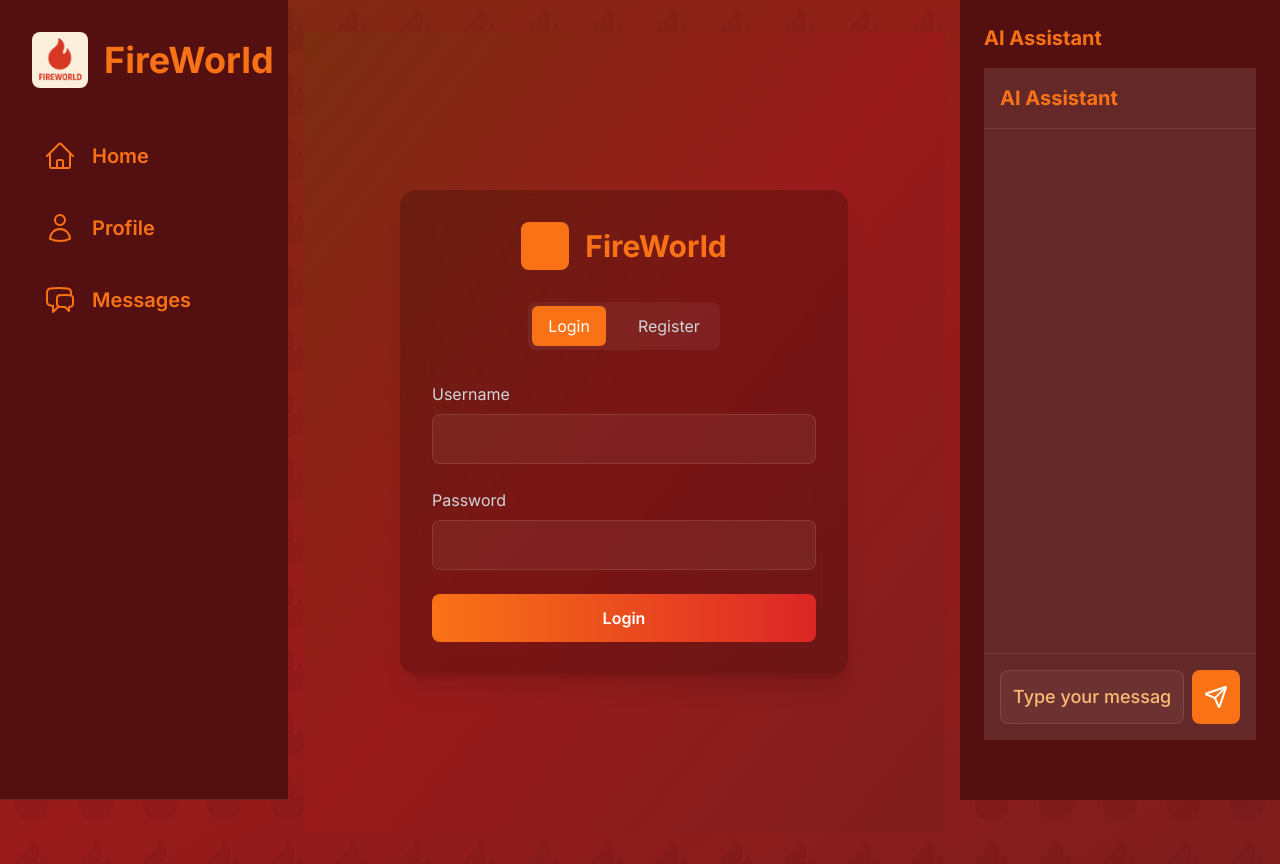
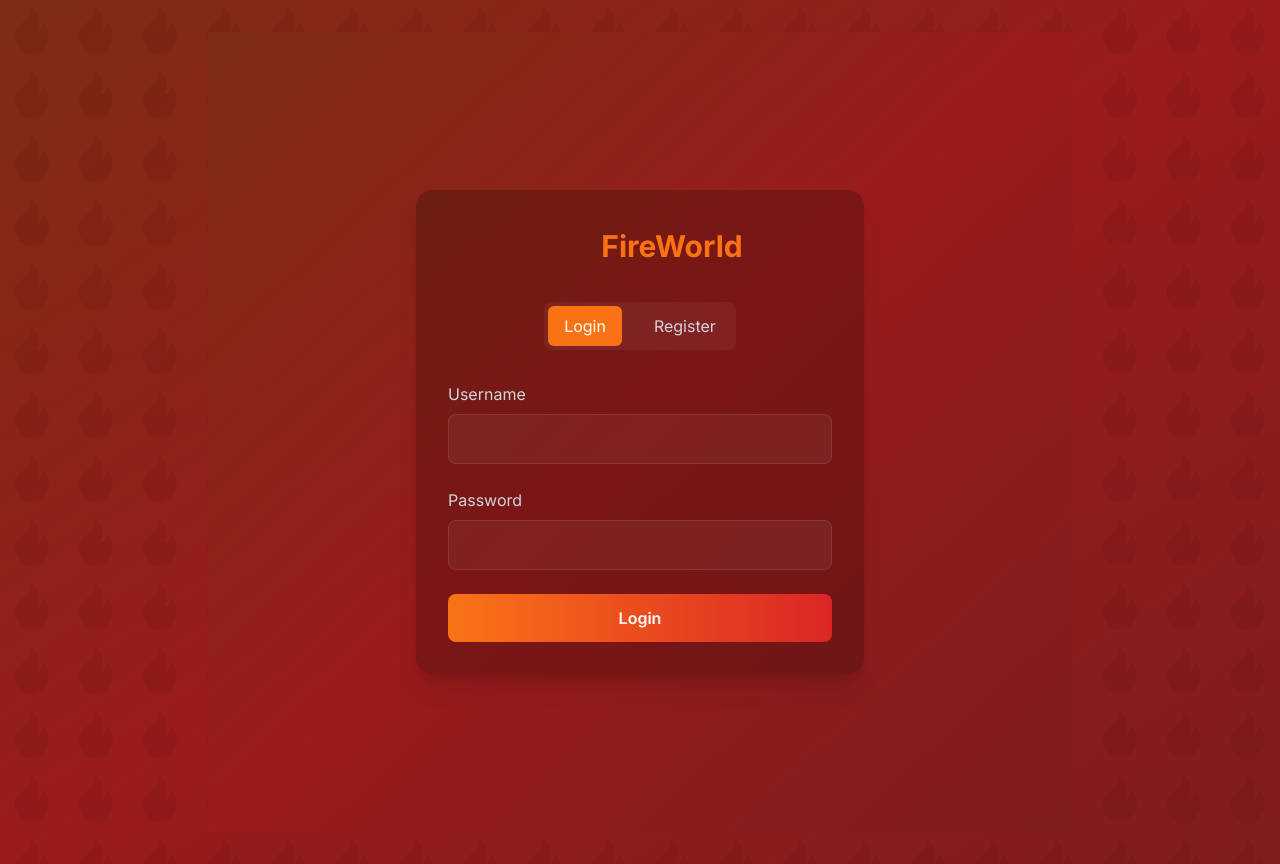
Before and after one commit to Siekierson/fireworld, a Next.js app: page /login in a window 1280 px wide. Before the commit this address had no page. Built offline with nearby package versions, Linux system fonts and the light colour scheme.

Commit message:
final commit

```diff
--- a/src/app/layout.tsx
+++ b/src/app/layout.tsx
@@ -1,8 +1,7 @@
 import type { Metadata } from 'next'
 import { Inter } from 'next/font/google'
 import './globals.css'
-import Sidebar from '@/components/Sidebar'
-import RightSidebar from '@/components/RightSidebar'
+import ClientLayout from '@/components/ClientLayout'
 
 const inter = Inter({ subsets: ['latin'] })
 
@@ -19,18 +18,9 @@ export default function RootLayout({
   return (
     <html lang="en">
       <body className={inter.className}>
-        <div className="flex min-h-screen bg-gradient-to-br from-orange-900 via-red-800 to-red-900 relative">
-          <div className="absolute inset-0 bg-[url('/bgPattern.png')] opacity-10 pointer-events-none"></div>
-          <Sidebar />
-          <main className="flex-1 lg:ml-72 lg:mr-80 relative z-10">
-            <div className="max-w-2xl mx-auto px-4 py-8">
-              {children}
-            </div>
-          </main>
-          <div className="hidden lg:block relative z-10">
-            <RightSidebar />
-          </div>
-        </div>
+        <ClientLayout>
+          {children}
+        </ClientLayout>
       </body>
     </html>
   )
--- a/src/app/login/page.tsx
+++ b/src/app/login/page.tsx
@@ -46,11 +46,11 @@ export default function Login() {
   };
 
   return (
-    <div className="min-h-screen flex items-center justify-center bg-gradient-to-br from-orange-900 via-red-800 to-red-900 p-4">
-      <div className="w-full max-w-md bg-black/20 backdrop-blur-lg rounded-2xl p-8 shadow-xl">
+    <div className="min-h-screen flex items-center justify-center bg-gradient-to-br  p-4">
+      <div className="w-full max-w-md bg-black/20  rounded-2xl p-8 shadow-xl">
         <div className="flex justify-center mb-8">
           <div className="flex items-center space-x-4">
-            <div className="w-12 h-12 bg-orange-500 rounded-lg" />
+            <div className="w-12 h-12 rounded-lg" />
             <h1 className="text-3xl font-bold text-orange-500">FireWorld</h1>
           </div>
         </div>
--- a/src/app/messages/page.tsx
+++ b/src/app/messages/page.tsx
@@ -84,6 +84,9 @@ export default function Messages() {
       subscriptionRef.current();
     }
 
+    // Clear messages when selected user changes
+    setMessages([]);
+
     let isSubscribed = true;
     const processedMessageIds = new Set<string>();
 
@@ -116,11 +119,8 @@ export default function Messages() {
             return;
           }
 
-          if (message.toWhoID === user.userID || message.userID === user.userID) {
-            console.log('Message is for current user, checking if it should be displayed');
-
-            if (selectedUser) {
-              if (message.userID === selectedUser.userID || message.toWhoID === selectedUser.userID) {
+          // Only add message if it's for the current conversation
+          if (selectedUser && (message.userID === selectedUser.userID || message.toWhoID === selectedUser.userID)) {
             console.log('Message is for current conversation, adding to chat');
             setMessages((prev) => {
               const exists = prev.some(m => m.messageID === message.messageID);
@@ -137,22 +137,6 @@ export default function Messages() {
             });
           } else {
             console.log('Message is not for current conversation, skipping');
-              }
-            } else {
-              console.log('No user selected, but message is for current user - storing for later');
-              setMessages((prev) => {
-                const exists = prev.some(m => m.messageID === message.messageID);
-                if (exists) return prev;
-                processedMessageIds.add(message.messageID);
-                const newMessages = [...prev, message].sort((a, b) =>
-                  new Date(a.created_at).getTime() - new Date(b.created_at).getTime()
-                );
-                console.log('Stored message for later, total messages:', newMessages.length);
-                return newMessages;
-              });
-            }
-          } else {
-            console.log('Message is not for current user, skipping');
           }
         });
 
--- a/src/app/page.tsx
+++ b/src/app/page.tsx
@@ -10,7 +10,7 @@ export default function Home() {
         <Sidebar />
       </div>
       <div className="ml-10 flex-1 flex justify-center">
-        <div className="w-full max-w-2xl px-4 py-8">
+        <div className="w-full max-w-6xl px-4 py-8">
           <Feed />
         </div>
       </div>
--- /dev/null
+++ b/src/components/ClientLayout.tsx
@@ -0,0 +1,31 @@
+'use client';
+
+import { usePathname } from 'next/navigation';
+import Sidebar from './Sidebar';
+import RightSidebar from './RightSidebar';
+
+export default function ClientLayout({
+  children,
+}: {
+  children: React.ReactNode
+}) {
+  const pathname = usePathname();
+  const isLoginPage = pathname === '/login';
+
+  return (
+    <div className="flex min-h-screen bg-gradient-to-br from-orange-900 via-red-800 to-red-900 relative">
+      <div className="absolute inset-0 bg-[url('/bgPattern.png')] opacity-10 pointer-events-none"></div>
+      {!isLoginPage && <Sidebar />}
+      <main className={`flex-1 ${!isLoginPage ? 'lg:ml-72 lg:mr-80' : ''} relative z-10`}>
+        <div className="max-w-4xl mx-auto px-4 py-8">
+          {children}
+        </div>
+      </main>
+      {!isLoginPage && (
+        <div className="hidden lg:block relative z-10">
+          <RightSidebar />
+        </div>
+      )}
+    </div>
+  );
+}
```
Lines whose indentation alone changed are shown as unchanged.
